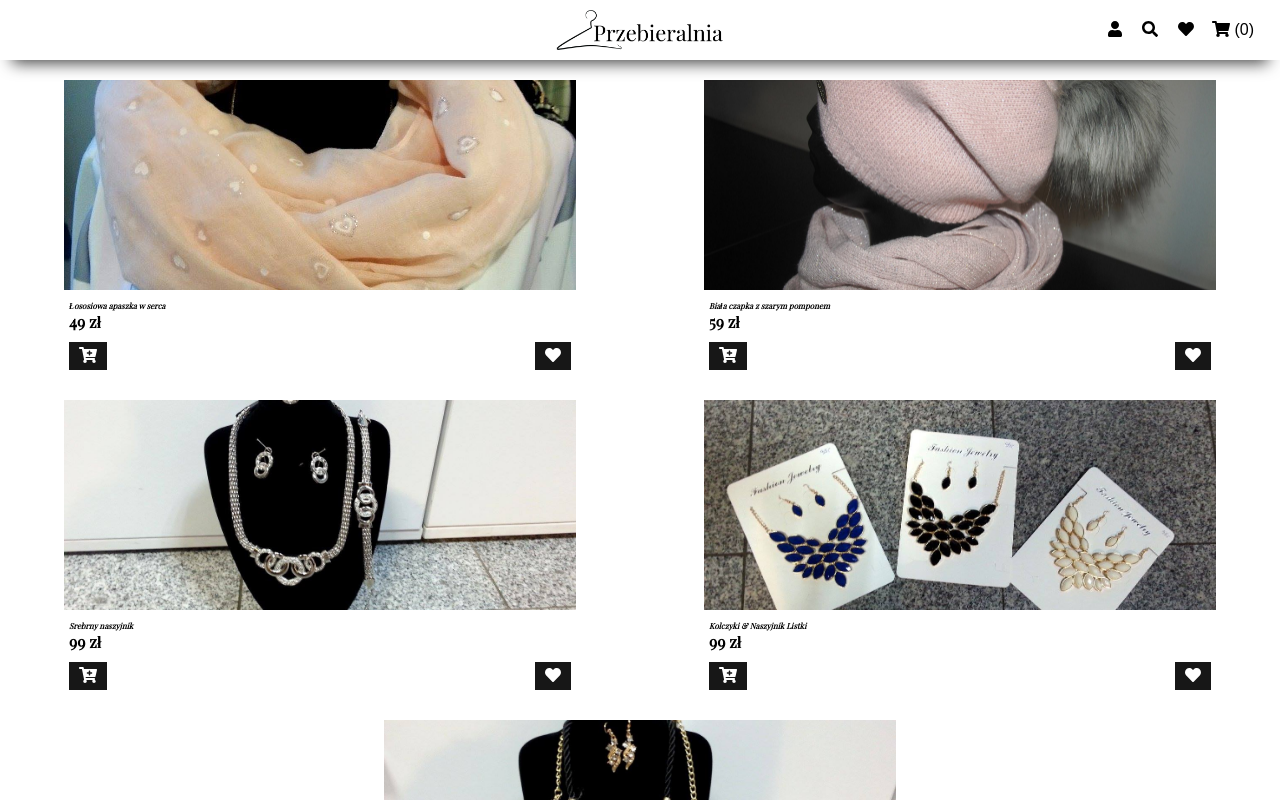
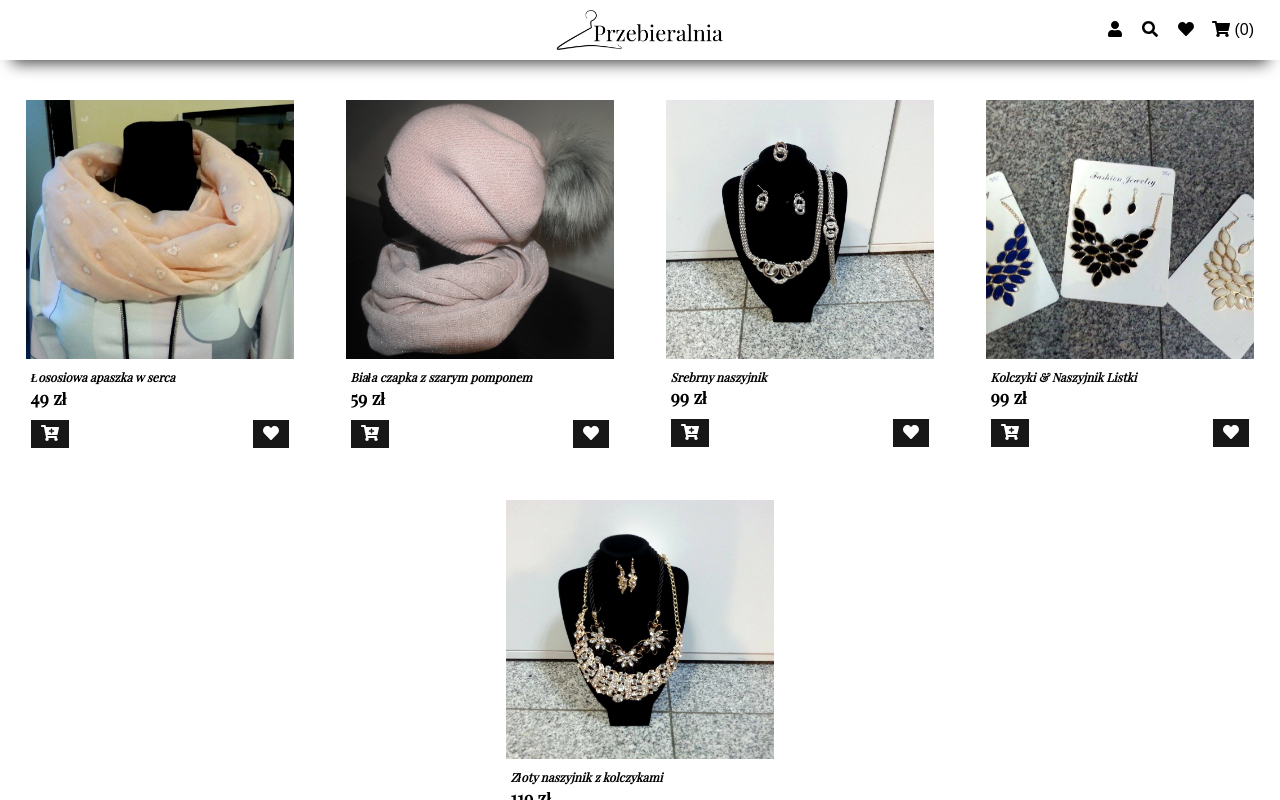
Before and after one commit to mikulskee/ChangingRoom, a React (Create React App) app: page /products/additives in a window 1280 px wide. Shown: the top 800 px of the page. Built offline with nearby package versions, Linux system fonts and the light colour scheme; a web font is replaced by a local one.

Commit message:
styled displaying products on high resolutions

```diff
--- a/src/App.js
+++ b/src/App.js
@@ -21,6 +21,7 @@ class App extends Component {
             <Icons />
           </Navigation>
           <Route exact path="/" component={MainTemplate} />
+
           <Route exact path="/products/:section_id" component={Products} />
         </BrowserRouter>
       </>
--- a/src/components/Line/Line.js
+++ b/src/components/Line/Line.js
@@ -23,10 +23,15 @@ const Wrapper = styled.div`
 `;
 
 const Line = () => {
-  const [pathLength, setPathLength] = useState();
+  const [pathLength, setPathLength] = useState(1993);
   const [stroke, setStroke] = useState(pathLength);
 
+  // eslint-disable-next-line react-hooks/exhaustive-deps
   useEffect(() => {
+    const path = document.querySelector(".path");
+    const pathLength = path.getTotalLength();
+    setPathLength(pathLength);
+
     const handleScroll = () => {
       if (window.innerWidth >= 1024 && window.innerWidth < 1399) {
         setStroke(pathLength - window.scrollY * 1.1);
@@ -35,11 +40,9 @@ const Line = () => {
       }
     };
 
-    window.addEventListener("load", () => {
-      const path = document.querySelector(".path");
-      const pathLength = path.getTotalLength();
-      setPathLength(pathLength);
-    });
+    // window.addEventListener("load", () => {
+
+    // });
     window.addEventListener("scroll", handleScroll);
     return () => {
       window.removeEventListener("scroll", handleScroll);
--- a/src/components/Product/Product.js
+++ b/src/components/Product/Product.js
@@ -6,6 +6,18 @@ const Wrapper = styled.div`
   height: 300px;
   overflow: hidden;
   margin-bottom: 20px;
+  @media only screen and (orientation: landscape) {
+    width: 26%;
+    margin-bottom: 30px;
+  }
+  @media only screen and (min-width: 768px) {
+    width: 21%;
+    height: 370px;
+  }
+  @media only screen and (min-width: 1366px) {
+    width: 16%;
+    height: 480px;
+  }
 
   .cover {
     height: 70%;
@@ -23,11 +35,17 @@ const Wrapper = styled.div`
     font-weight: 800;
     font-style: italic;
     font-size: 8px;
+    @media only screen and (min-width: 1024px) {
+      font-size: 12px;
+    }
   }
 
   .price {
     font-weight: 800;
     margin-left: 5px;
+    @media only screen and (min-width: 1024px) {
+      font-size: 18px;
+    }
   }
 
   .buttons {
--- a/src/components/Products/Products.js
+++ b/src/components/Products/Products.js
@@ -53,6 +53,7 @@ import { FontAwesomeIcon } from "@fortawesome/react-fontawesome";
 import { faCartPlus } from "@fortawesome/free-solid-svg-icons";
 import { faHeart } from "@fortawesome/free-solid-svg-icons";
 import Footer from "../Footer/Footer";
+import { ProductsWrapper } from "../ProductsWrapper/ProductsWrapper";
 
 const shop = [
   {
@@ -221,6 +222,13 @@ const Container = styled.div`
   width: 100%;
   align-items: center;
   justify-content: space-around;
+  flex-grow: 1;
+  max-width: 1366px;
+  margin: 0 auto;
+  @media only screen and (min-width: 768px) {
+    padding-top: 100px;
+    align-items: flex-start;
+  }
 `;
 
 const Products = props => {
@@ -255,10 +263,10 @@ const Products = props => {
       ));
 
     return (
-      <>
+      <ProductsWrapper>
         <Container>{newProducts}</Container>
         <Footer />
-      </>
+      </ProductsWrapper>
     );
   } else if (props.match.params.section_id === "shirts") {
     const newProducts = shop
@@ -280,10 +288,10 @@ const Products = props => {
       ));
 
     return (
-      <>
+      <ProductsWrapper>
         <Container>{newProducts}</Container>
         <Footer />
-      </>
+      </ProductsWrapper>
     );
   } else if (props.match.params.section_id === "pants") {
     const newProducts = shop
@@ -305,10 +313,10 @@ const Products = props => {
       ));
 
     return (
-      <>
+      <ProductsWrapper>
         <Container>{newProducts}</Container>
         <Footer />
-      </>
+      </ProductsWrapper>
     );
   } else if (props.match.params.section_id === "hoodies") {
     const newProducts = shop
@@ -330,10 +338,10 @@ const Products = props => {
       ));
 
     return (
-      <>
+      <ProductsWrapper>
         <Container>{newProducts}</Container>
         <Footer />
-      </>
+      </ProductsWrapper>
     );
   } else if (props.match.params.section_id === "skirts") {
     const newProducts = shop
@@ -355,10 +363,10 @@ const Products = props => {
       ));
 
     return (
-      <>
+      <ProductsWrapper>
         <Container>{newProducts}</Container>
         <Footer />
-      </>
+      </ProductsWrapper>
     );
   } else if (props.match.params.section_id === "jackets") {
     const newProducts = shop
@@ -380,10 +388,10 @@ const Products = props => {
       ));
 
     return (
-      <>
+      <ProductsWrapper>
         <Container>{newProducts}</Container>
         <Footer />
-      </>
+      </ProductsWrapper>
     );
   } else if (props.match.params.section_id === "bags") {
     const newProducts = shop
@@ -405,10 +413,10 @@ const Products = props => {
       ));
 
     return (
-      <>
+      <ProductsWrapper>
         <Container>{newProducts}</Container>
         <Footer />
-      </>
+      </ProductsWrapper>
     );
   } else if (props.match.params.section_id === "additives") {
     const newProducts = shop
@@ -430,10 +438,10 @@ const Products = props => {
       ));
 
     return (
-      <>
+      <ProductsWrapper>
         <Container>{newProducts}</Container>
         <Footer />
-      </>
+      </ProductsWrapper>
     );
   }
 };
--- /dev/null
+++ b/src/components/ProductsWrapper/ProductsWrapper.js
@@ -0,0 +1,7 @@
+import styled from "styled-components";
+
+export const ProductsWrapper = styled.section`
+  display: flex;
+  flex-direction: column;
+  min-height: 100vh;
+`;
--- a/src/templates/MainTemplate/MainTemplate.js
+++ b/src/templates/MainTemplate/MainTemplate.js
@@ -1,10 +1,13 @@
-import React from "react";
+import React, { useEffect } from "react";
 import Header from "../../components/Header/Header";
 import Main from "../../components/Main/Main";
 import Contact from "../../components/Contact/Contact";
 import Footer from "../../components/Footer/Footer";
 
 const MainTemplate = () => {
+  useEffect(() => {
+    window.scrollTo(0, 0);
+  });
   return (
     <>
       <Header />
```
